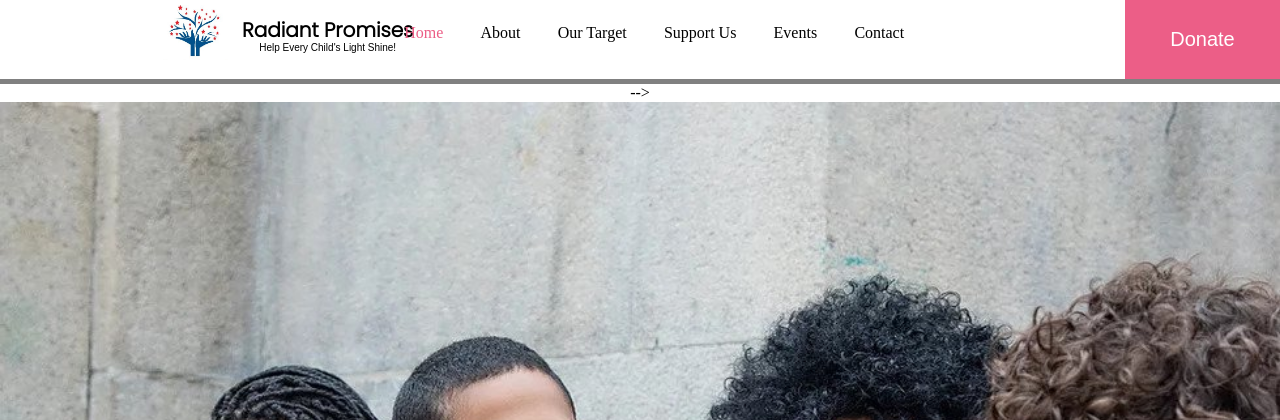
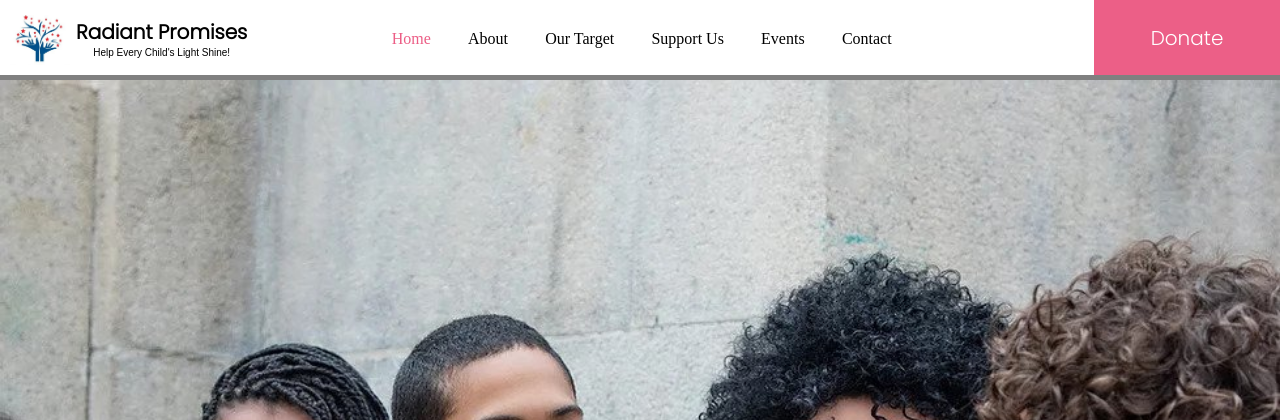
Before and after one commit to RadiantPromises/Program, a Django app: page / in a window 1280 px wide. Shown: the top 420 px of the page. Run offline with Django 3.2, Linux system fonts and the light colour scheme; style sheets or scripts are compiled from the project's sources; some libraries are stand-ins or nearby versions; some web fonts are replaced.

Commit message:
Navbar responsive & SCSSgit status

```diff
--- /dev/null
+++ b/info/static/sass/navbar.scss
@@ -0,0 +1,144 @@
+$minWidth: 256px;
+$navCenterPadding: 25px 0px 0px 0px;
+$navRightPadding: 0px 0px 0px 70px;
+$primary-color: #ec5f87;
+
+@font-face {
+  font-family: Poppins-EL;
+  src: local("Poppins-EL"),
+    url("../fonts/Poppins-ExtraLight.ttf") format("truetype");
+}
+
+@font-face {
+  font-family: Poppins-L;
+  src: local("Poppins-L"), url("../fonts/Poppins-Light.ttf") format("truetype");
+}
+
+@font-face {
+  font-family: Avenir;
+  src: local("Avenir"), url("../fonts/Avenir.ttc") format("truetype");
+}
+
+.centerText {
+  text-align: center;
+}
+
+// DIV BOXES
+
+.nav-items {
+  display: flex;
+  justify-content: space-between;
+  border-bottom: solid grey 5px;
+  min-height: 76px;
+}
+
+// Nav Left
+.nav-left {
+  display: inline-block;
+  min-width: $minWidth;
+  padding: 10px;
+  margin-top: 5px;
+
+  .small-logo {
+    display: inline-block;
+    vertical-align: top;
+    height: 50px;
+    width: 60px;
+  }
+
+  .slogan {
+    display: inline-block;
+    padding: 2px;
+    text-align: center;
+  }
+
+  #slogan-title {
+    font-family: Poppins-L;
+    font-size: 20px;
+    font-weight: bold;
+  }
+
+  #slogan-text {
+    font-family: Arial, Helvetica, sans-serif;
+    font-size: 10px;
+    // margin-top: -3px;
+  }
+}
+
+.nav-center {
+  display: inline-block;
+  vertical-align: top;
+  padding: $navCenterPadding;
+  // margin-left: -240px;
+  margin-top: 5px;
+
+  .nav-links {
+    min-width: 530px;
+    display: flex;
+    justify-content: space-between;
+  }
+
+  .nav-link {
+    width: auto;
+    color: black;
+    text-decoration: none;
+    margin: 0px 15px 0px 15px;
+    font-family: Avenir;
+    font-size: 16px;
+  }
+
+  .menu-toggle {
+    display: none;
+    font-size: 40px;
+  }
+}
+
+.nav-right {
+  min-width: $minWidth;
+  display: inline-block;
+  padding: $navRightPadding;
+
+  #donate-button {
+    font-family: Poppins-L;
+    font-size: 20px;
+    background-color: $primary-color;
+    border: none;
+    color: white;
+    padding: 10px;
+    width: 100%;
+    height: 100%;
+  }
+}
+
+/* Media Breaks */
+@media only screen and (max-width: 1100px) {
+  .nav-center {
+    padding-top: 5px;
+    .nav-links {
+      display: none;
+    }
+    .menu-toggle {
+      display: inline-block;
+    }
+  }
+}
+
+@media only screen and (max-width: 600px) {
+  .nav-right,
+  .nav-left {
+    min-width: 100px;
+  }
+
+  .nav-right{
+    padding: 0px;
+  }
+
+  .nav-left {
+    .small-logo{
+
+    }
+    .slogan {
+      display: none;
+    }
+  }
+}
--- a/info/static/scss/navbar.scss
+++ /dev/null
@@ -1,98 +0,0 @@
-$minWidth: 256px;
-$navCenterPadding: 19px 0px 0px 0px;
-$navRightPadding: 8px 0px 0px 0px;
-
-@font-face {
-    font-family: Poppins-EL;
-    src: local('Poppins-EL'),
-        url('../fonts/Poppins-ExtraLight.ttf') format('truetype');
-}
-
-@font-face {
-    font-family: Poppins-L;
-    src: local('Poppins-L'),
-        url('../fonts/Poppins-Light.ttf') format('truetype');
-}
-
-@font-face {
-    font-family: Avenir;
-    src: local('Avenir'), url('../fonts/Avenir.ttc') format('truetype');
-}
-
-.nav-items {
-    display: flex;
-    justify-content: space-between;
-    border-bottom: solid grey 5px;
-    min-height: 76px;
-}
-
-.nav-left {
-    display: inline-block;
-    min-width: $minWidth;
-    margin-left: 163px;
-    margin-top: 5px;
-
-    .small-logo {
-        display: inline-block;
-        vertical-align: top;
-        height: 55px;
-        width: 65px;
-    }
-
-    .slogan {
-        display: inline-block;
-        padding: 10px;
-        text-align: center;
-    }
-
-    #slogan-title {
-        font-family: Poppins-L;
-        font-size: 20px;
-        font-weight: bold;
-    }
-
-    #slogan-text {
-        font-family: Arial, Helvetica, sans-serif;
-        font-size: 10px;
-        margin-top: -3px;
-    }
-}
-
-.nav-center {
-    vertical-align: top;
-    padding: $navCenterPadding;
-    margin-left: -240px;
-    margin-top: 5px;
-
-    .nav-links {
-        min-width: 530px;
-        display: flex;
-        justify-content: space-between;
-    }
-
-    .nav-link {
-        width: auto;
-        color: black;
-        text-decoration: none;
-        margin: 0px 15px 0px 15px;
-        font-family: Avenir;
-        font-size: 16px;
-    }
-
-    .menu-toggle {
-        display: none;
-    }
-}
-
-.nav-right {
-    // padding: $navRightPadding;
-
-    #donate-button {
-        background-color: #ec5e87;
-        border: none;
-        color: white;
-        padding: 28px;
-        width: 155px;
-        font-size: 20px;
-    }
-}
--- a/info/templates/components/navbar.html
+++ b/info/templates/components/navbar.html
@@ -2,13 +2,13 @@
 <html lang="en">
 <head>
   {% load static %}
-  <!-- <link rel="stylesheet" href="{% static 'css/navbar.css' %}" /> -->
 
   {% load compress %}
 
   {% compress css %}
-    <link type="text/x-scss" href="{% static 'scss/navbar.scss' %}" rel="stylesheet" media="screen">
+  <link type="text/x-scss" href="{% static 'sass/navbar.scss' %}" rel="stylesheet" media="screen">
   {% endcompress %}
+  <link rel="stylesheet" href="{% static 'css/navbar.css' %}" />
 </head>
 <body>
   <div class="nav-items">
--- a/info/templates/homepage.html
+++ b/info/templates/homepage.html
@@ -21,7 +21,7 @@
     <input id="Page" type="hidden" value="{{page}}" />
   </head>
   <body>
-    <!-- <nav>{% include "components/navbar.html" %}</nav> -->
+    <nav>{% include "components/navbar.html" %}</nav>
     <div class="container">
       <div class="jumbotron">
         <img src="{% static 'img/Cover.jpg' %}" alt="" />
```
Also changed, not shown: info/static/css/old_nav.css (renamed from info/static/css/navbar.css), 1 other file.
